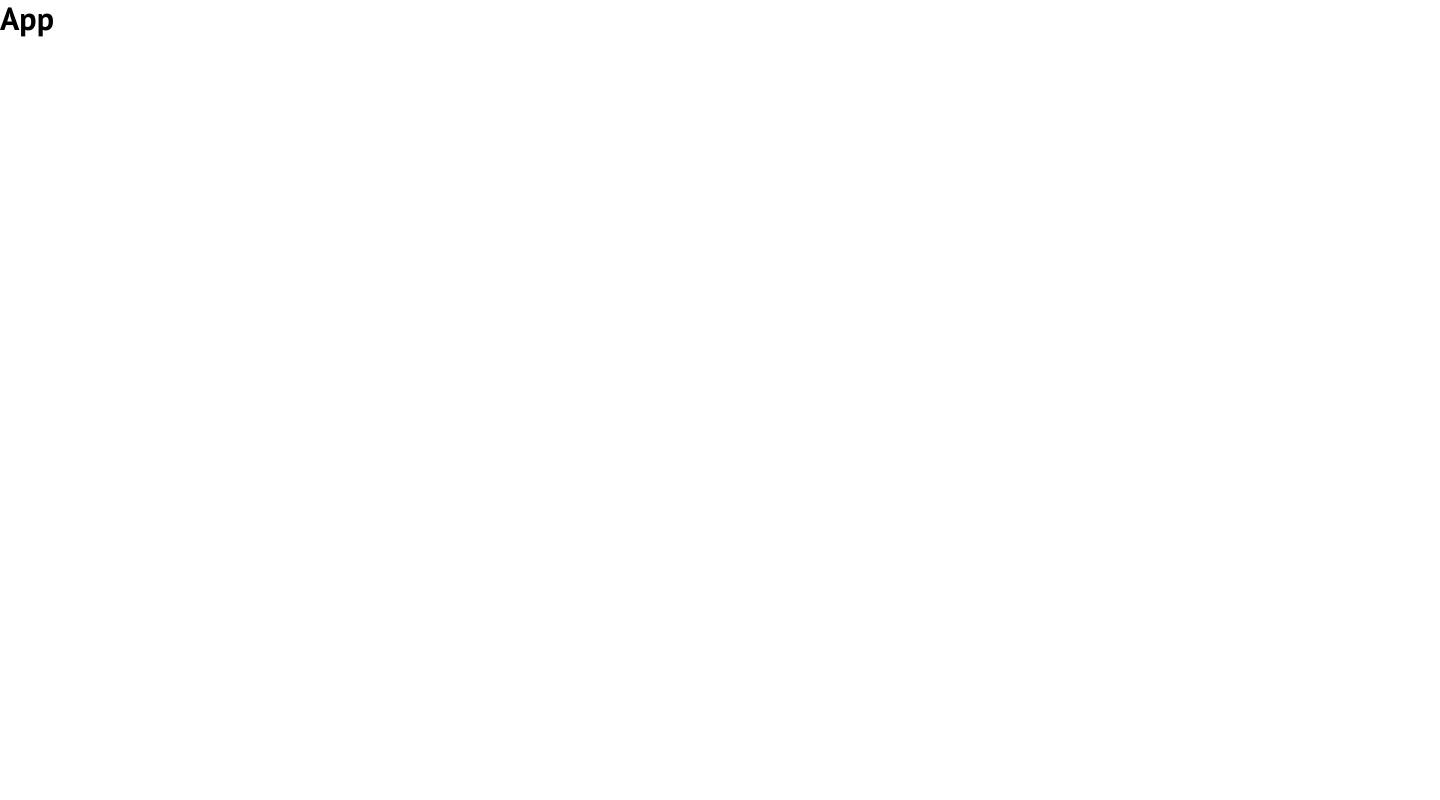
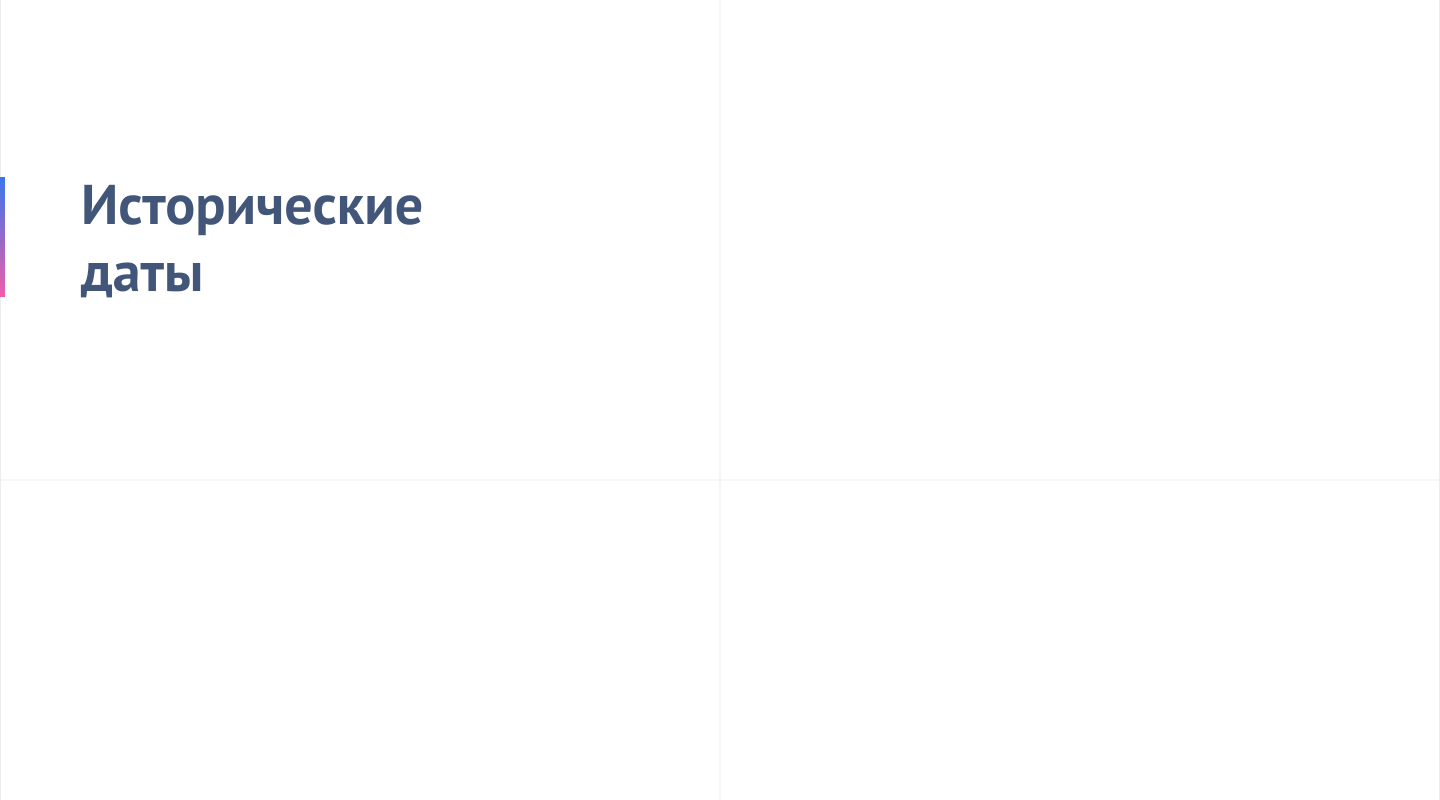
Before and after one commit to fradaaa/historic-events, a React app: page / in a window 1280 px wide. Shown: the top 800 px of the page, 1440 px wide, since content can reach past the window. Built offline with nearby package versions, Linux system fonts and the light colour scheme.

Commit message:
Add Title

```diff
--- /dev/null
+++ b/src/App.module.css
@@ -0,0 +1,29 @@
+.main {
+  position: relative;
+  width: 1440px;
+  height: 1080px;
+  margin: 0 auto;
+  border-left: 1px solid #42567a1a;
+  border-right: 1px solid #42567a1a;
+  display: flex;
+  justify-content: center;
+}
+
+.hLine,
+.vLine {
+  position: absolute;
+}
+
+.vLine {
+  border-left: 1px solid #42567a1a;
+  height: 100%;
+  left: 50%;
+  transform: translateX(-50%);
+}
+
+.hLine {
+  width: 100%;
+  border-bottom: 1px solid #42567a1a;
+  top: 480px;
+  transform: translateY(-50%);
+}
--- a/src/App.tsx
+++ b/src/App.tsx
@@ -1,10 +1,13 @@
-import "./globals.css";
+import Title from "./components/Title/Title";
+import styles from "./App.module.css";
 
 const App = () => {
   return (
-    <div>
-      <h1>App</h1>
-    </div>
+    <main className={styles.main}>
+      <div className={styles.vLine}></div>
+      <div className={styles.hLine}></div>
+      <Title />
+    </main>
   );
 };
 
--- /dev/null
+++ b/src/components/Title/Title.module.css
@@ -0,0 +1,25 @@
+.titleWrapper {
+  position: absolute;
+  top: 170px;
+  left: -1px;
+  display: flex;
+  align-items: center;
+}
+
+.titleGradientLine {
+  width: 5px;
+  height: 120px;
+  margin-right: 76px;
+  background: linear-gradient(rgb(56, 119, 238) 0%, rgb(239, 93, 168) 100%);
+}
+
+.titleText {
+  color: #42567a;
+  font-family: PT Sans;
+  font-size: 56px;
+  font-style: normal;
+  font-weight: 700;
+  line-height: 120%;
+  width: 350px;
+  margin: 0;
+}
--- /dev/null
+++ b/src/components/Title/Title.tsx
@@ -0,0 +1,12 @@
+import styles from "./Title.module.css";
+
+const Title = () => {
+  return (
+    <div className={styles.titleWrapper}>
+      <div className={styles.titleGradientLine}></div>
+      <h1 className={styles.titleText}>Исторические даты</h1>
+    </div>
+  );
+};
+
+export default Title;
```
